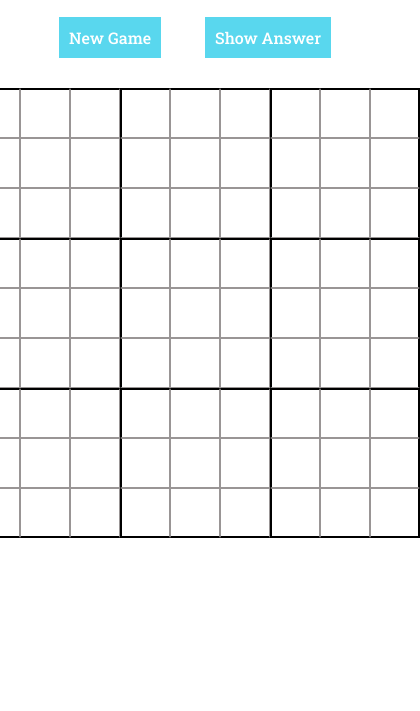
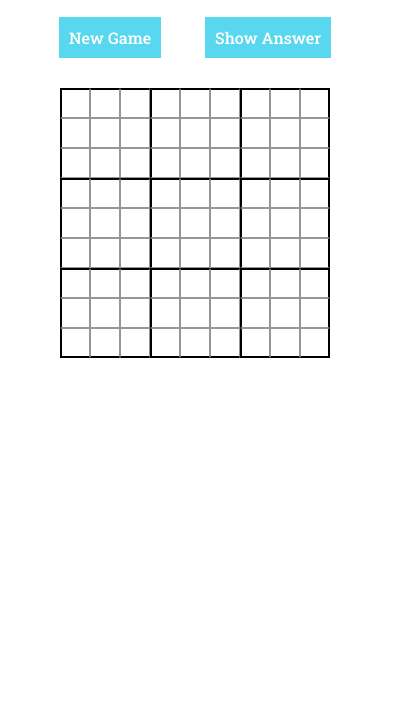
Before and after one commit to Aiswaryaraja1996/Sudoku-Game, a website: page index.html in a window 390 px wide. Shown: the part 133-844 px from the top of the page, 420 px wide, since content can reach past the window. Drawn offline with nearby package versions, Linux system fonts and the light colour scheme.

Commit message:
for deployment

```diff
--- a/sudoku.css
+++ b/sudoku.css
@@ -3,6 +3,7 @@
   padding: 0;
   font-family: "Roboto Slab", serif;
   box-sizing: border-box;
+  overflow-x: hidden;
 }
 
 header {
@@ -148,3 +149,14 @@ header h2 {
 .col-8 {
   border-right: 2px solid black;
 }
+
+
+@media only screen and (max-width: 600px){
+  .row{
+    width:270px ;
+  }
+  .col{
+    width:30px ;
+    height:30px ;
+  }
+}
```
